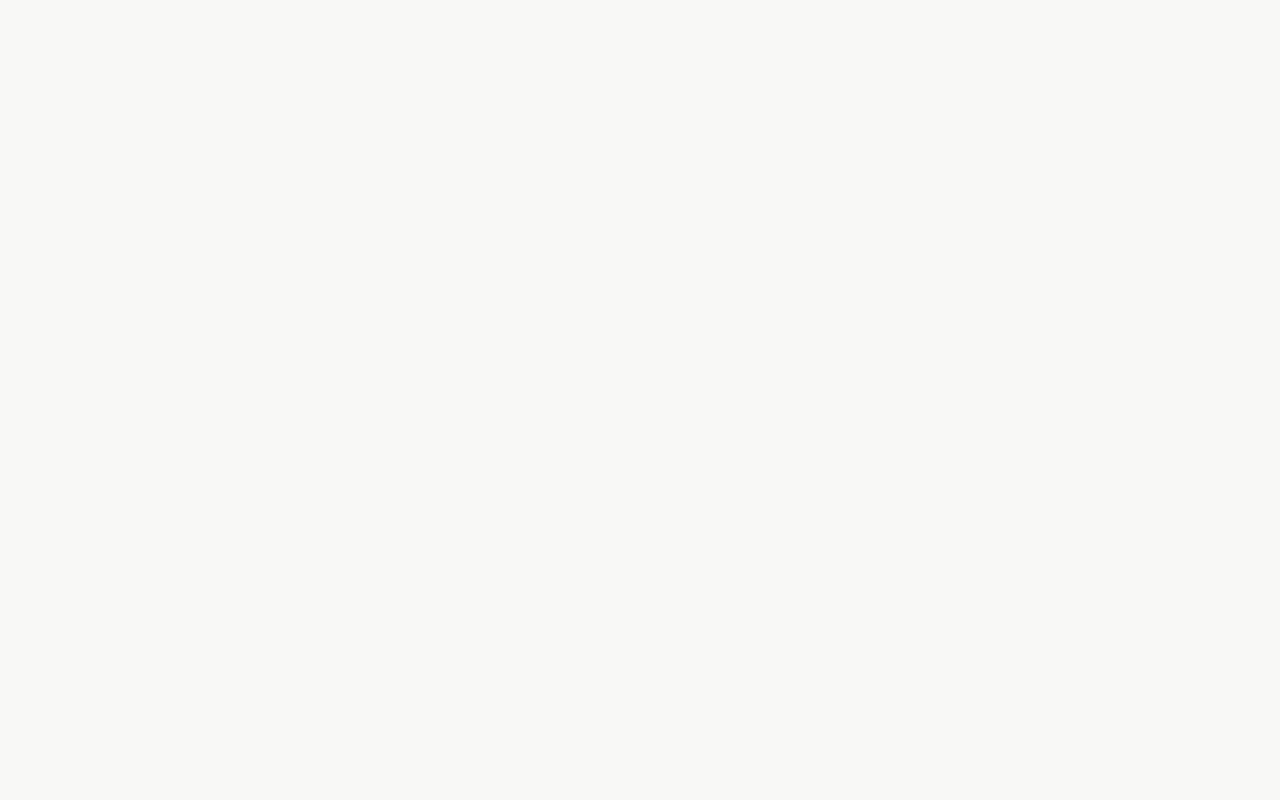
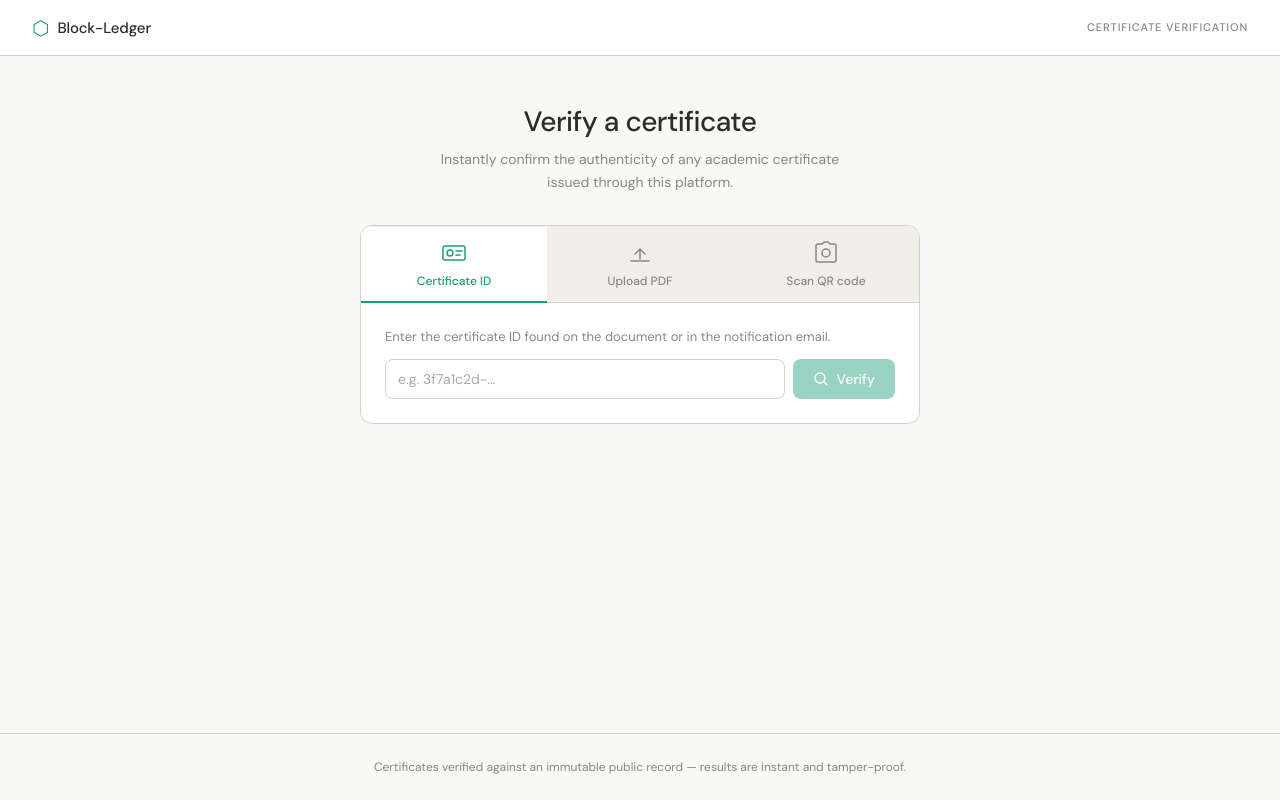
Before and after one commit to ChristianCyril/GRAD-LEDGER, a React (Vite) app in the folder client/: page /verify in a window 1280 px wide. Before the commit this address had no page. Built offline with nearby package versions, Linux system fonts and the light colour scheme.

Commit message:
added routes for the verification page

```diff
--- a/client/src/App.jsx
+++ b/client/src/App.jsx
@@ -19,6 +19,7 @@ import OrgProfile from "./pages/org/orgSuperAdmin/OrgProfile";
 import IssueCertificate from "./pages/org/general/IssueCertificate";
 import CertificatesList from "./pages/org/general/CertificatesList";
 import AuditLog from "./pages/org/general/AuditLog";
+import VerifyPage from "./pages/verifier/VerifyPage";
 
 export default function App() {
   return (
@@ -29,6 +30,7 @@ export default function App() {
       <Route path='/forgot-password' element={<ForgotPassword />} />
       <Route path='/reset-password' element={<ResetPassword />} />
       <Route path='/org-registration' element={<OrgRegister/>} />
+      <Route path='/verify' element={<VerifyPage/>} />
 
       <Route element={<PersistLogin />}>
         <Route element={<ProtectedRoute roles={['ORG_SUPER_ADMIN']} />}>
--- a/client/src/components/Header.css
+++ b/client/src/components/Header.css
@@ -116,3 +116,9 @@
   justify-content: center;
   flex-shrink: 0;
 }
+
+@media (min-width: 768px) {
+ .osa-topbar__right,.osa-topbar__org{
+  display: none;
+ }
+}
```
Also changed, not shown: client/public/images/hero-campus.png (added).
